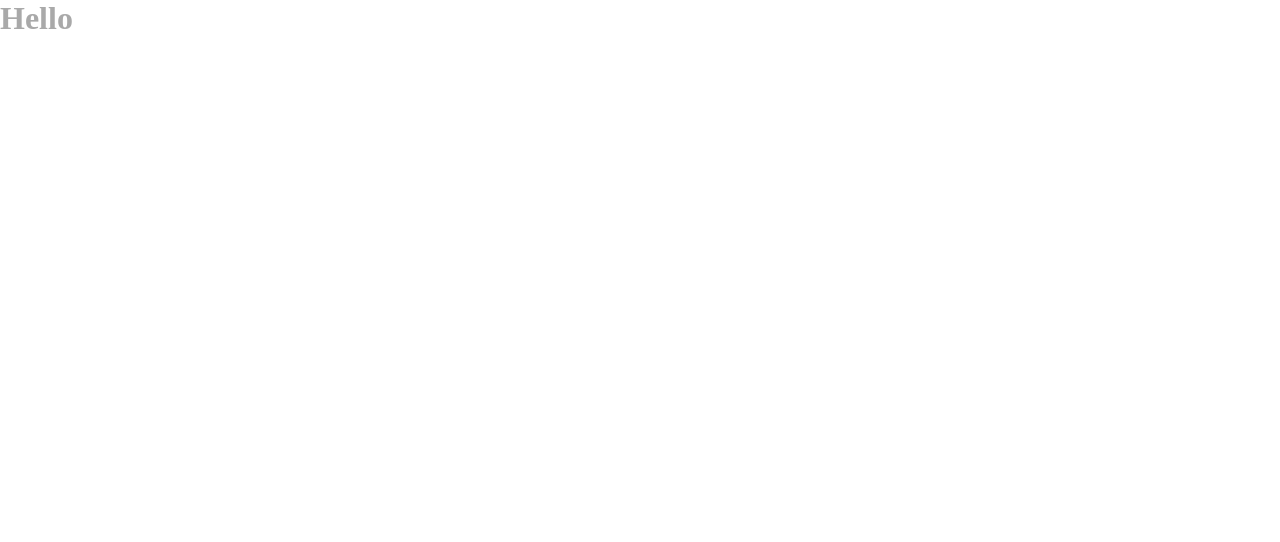
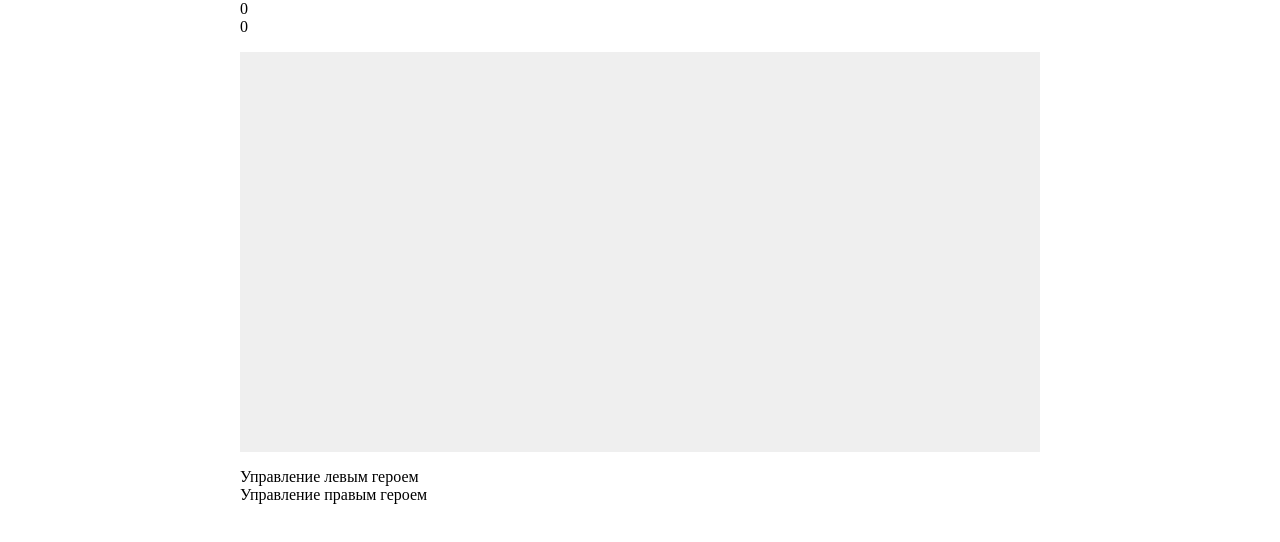
Before and after one commit to digunin/duel-mini-game, a React app: page / in a window 1280 px wide. Shown: the top 542 px of the page. Built offline with nearby package versions, Linux system fonts and the light colour scheme.

Commit message:
AppContainer, Scoreboard, ControlPanel, Game

```diff
--- a/src/App.tsx
+++ b/src/App.tsx
@@ -1,7 +1,17 @@
 import React from "react";
+import { Game } from "./components/Game";
+import { Scoreboard } from "./components/Scoreboard";
+import { ControlPanel } from "./components/ControlPanel";
+import { AppContainer } from "./components/AppContainer";
 
 function App() {
-  return <h1>Hello</h1>;
+  return (
+    <AppContainer>
+      <Scoreboard />
+      <Game />
+      <ControlPanel />
+    </AppContainer>
+  );
 }
 
 export default App;
--- /dev/null
+++ b/src/components/AppContainer.tsx
@@ -0,0 +1,7 @@
+import React, { FC } from "react";
+
+export const AppContainer: FC<{ children: React.ReactNode }> = ({
+  children,
+}) => {
+  return <div className="app-container">{children}</div>;
+};
--- /dev/null
+++ b/src/components/ControlPanel.tsx
@@ -0,0 +1,10 @@
+import React from "react";
+
+export const ControlPanel = () => {
+  return (
+    <div className="control-panel">
+      <div>Управление левым героем</div>
+      <div>Управление правым героем</div>
+    </div>
+  );
+};
--- /dev/null
+++ b/src/components/Game.tsx
@@ -0,0 +1,9 @@
+import React from "react";
+
+export const Game = () => {
+  return (
+    <div className="game-container">
+      <canvas width={800} height={400} />
+    </div>
+  );
+};
--- /dev/null
+++ b/src/components/Scoreboard.tsx
@@ -0,0 +1,15 @@
+import React, { FC } from "react";
+
+type SProps = {
+  leftScore?: number;
+  rightScore?: number;
+};
+
+export const Scoreboard: FC<SProps> = ({ leftScore = 0, rightScore = 0 }) => {
+  return (
+    <div className="scoreboard">
+      <div>{leftScore}</div>
+      <div>{rightScore}</div>
+    </div>
+  );
+};
--- a/src/style.css
+++ b/src/style.css
@@ -4,6 +4,20 @@
   box-sizing: border-box;
 }
 
-h1 {
-  color: darkgray;
+.app-container {
+  width: 100%;
+  max-width: 800px;
+  margin: 0 auto;
 }
+
+.game-container {
+  display: flex;
+  align-items: center;
+  justify-content: center;
+}
+
+canvas {
+  background-color: #efefef;
+  margin: 1em;
+  box-sizing: content-box;
+}
```
